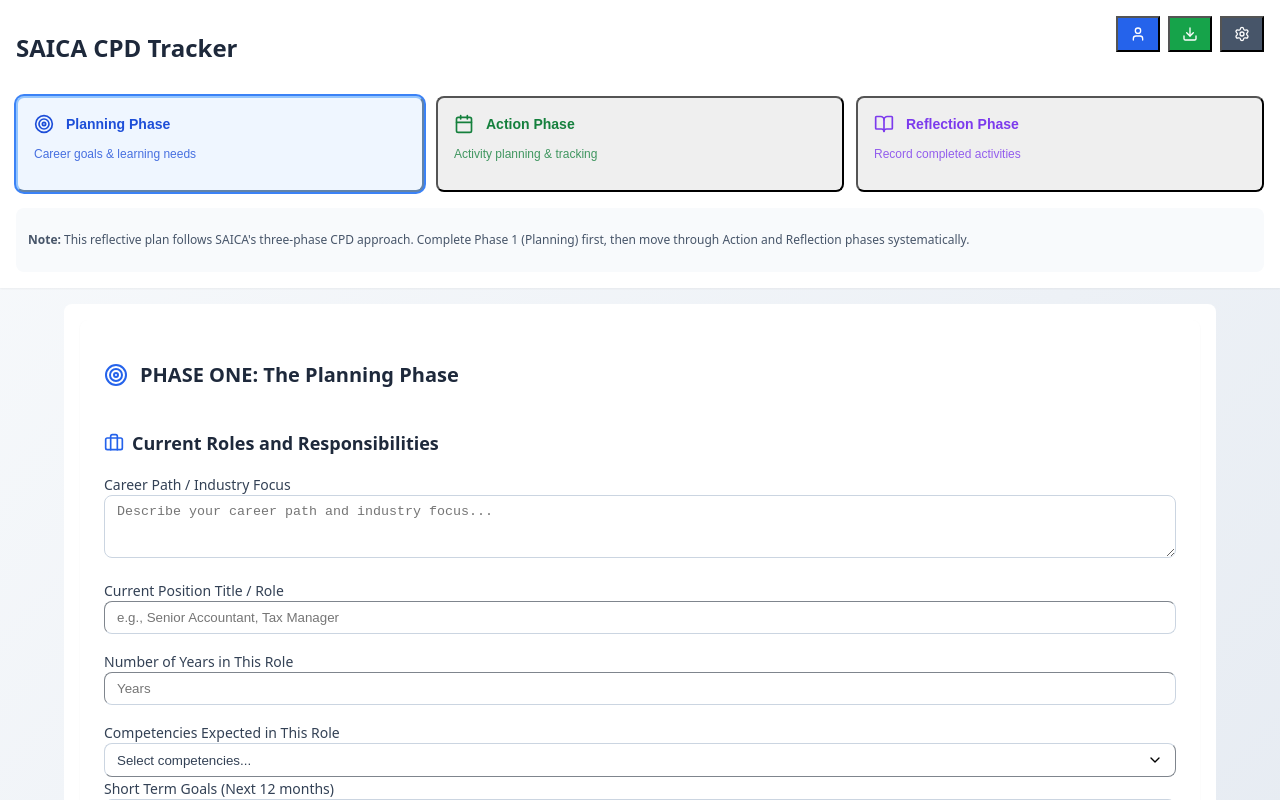
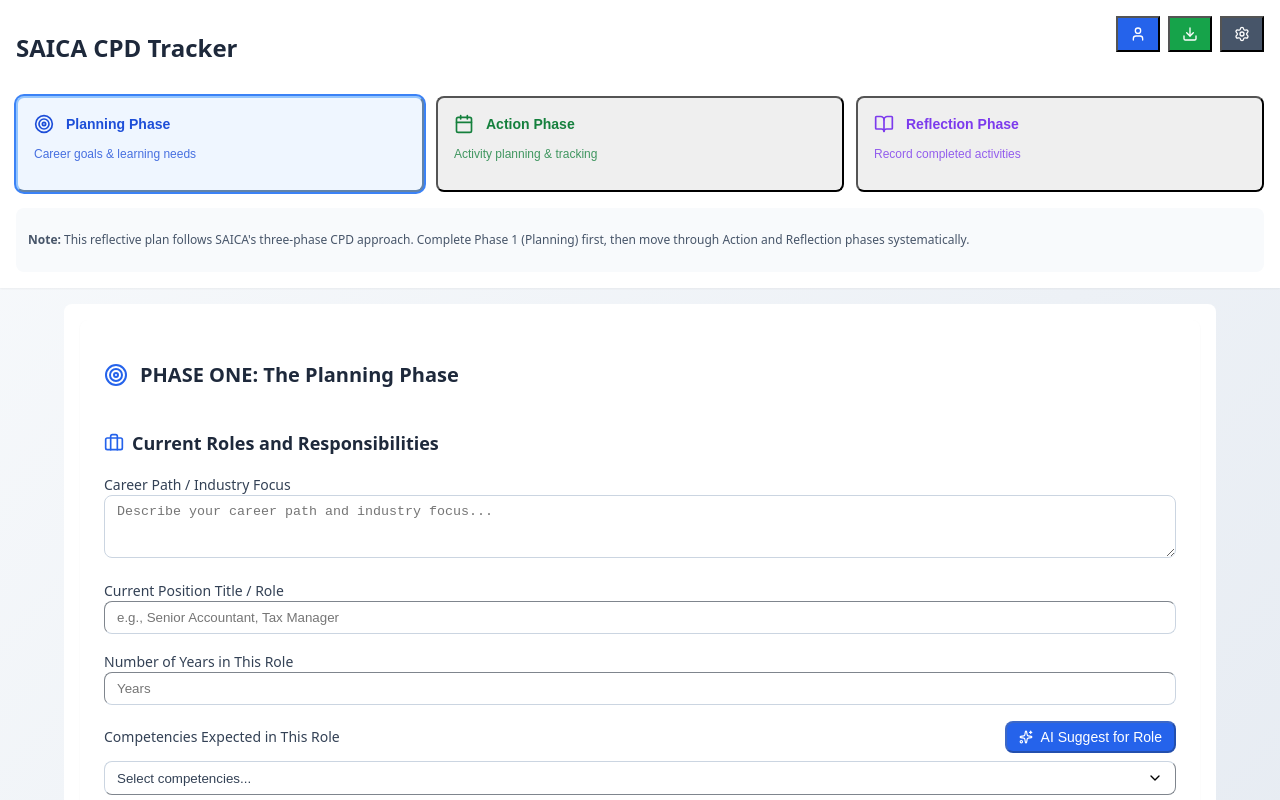
Before and after one commit to Chrisie146/msco_cpd_tracker, a React (Vite) app: page / in a window 1280 px wide. Shown: the top 800 px of the page. Built offline with nearby package versions, Linux system fonts and the light colour scheme.

Commit message:
Add AI competency suggestion based on role and career path in Planning Phase

```diff
--- a/src/CPDTracker.jsx
+++ b/src/CPDTracker.jsx
@@ -82,6 +82,7 @@
             setCareerData={setCareerData}
             learningNeeds={learningNeeds}
             setLearningNeeds={setLearningNeeds}
+            completedActivities={completedActivities}
           />
         );
       case 'action':
--- a/src/components/PlanningPhase.jsx
+++ b/src/components/PlanningPhase.jsx
@@ -3,8 +3,8 @@
 import { FieldError } from './ErrorDisplay';
 import AIService from '../services/AIService';
 
-const PlanningPhase = ({ careerData, setCareerData, learningNeeds, setLearningNeeds }) => {
-  console.log('PlanningPhase rendering...', { careerData, learningNeeds });
+const PlanningPhase = ({ careerData, setCareerData, learningNeeds, setLearningNeeds, completedActivities }) => {
+  console.log('PlanningPhase rendering...', { careerData, learningNeeds, completedActivities });
 
   // SAICA Competencies Framework
   const competenciesByCategory = {
@@ -53,6 +53,7 @@
   const [aiSuggestingCompetencies, setAiSuggestingCompetencies] = useState(false);
   const [showCompetencyPicker, setShowCompetencyPicker] = useState(false);
   const [aiEnhancingPrompt, setAiEnhancingPrompt] = useState(false);
+  const [aiSuggestingRoleCompetencies, setAiSuggestingRoleCompetencies] = useState(false);
 
   const handleCareerDataChange = (field, value) => {
     setCareerData({ ...careerData, [field]: value });
@@ -156,6 +157,65 @@
       setErrors({ ...errors, needPrompt: 'AI enhancement failed. Please try again or edit manually.' });
     } finally {
       setAiEnhancingPrompt(false);
+    }
+  };
+
+  const handleAISuggestRoleCompetencies = async () => {
+    if (!careerData.currentPosition || !careerData.currentPosition.trim()) {
+      setErrors({ ...errors, competenciesExpected: 'Please enter your current position/role first' });
+      return;
+    }
+
+    setAiSuggestingRoleCompetencies(true);
+    setErrors({});
+
+    try {
+      const prompt = `You are a SAICA competency expert. Based on the following career information, suggest 5-8 key competencies from the SAICA competencies framework that would typically be expected for this role.
+
+Career Information:
+- Current Position/Role: ${careerData.currentPosition || 'Not specified'}
+- Years in Role: ${careerData.yearsInRole || 'Not specified'}
+- Industry Focus: ${careerData.industryFocus || 'Not specified'}
+- Career Path/Aspirations: ${careerData.careerPath || 'Not specified'}
+- Organization Type: ${careerData.organizationType || 'Not specified'}
+
+Analyze this role and suggest the most relevant competencies that would be expected for someone in this position. Consider:
+1. The technical competencies needed for this specific role
+2. The professional skills required at this career level
+3. The business competencies relevant to this industry/sector
+4. Enabling competencies for career progression
+
+Available SAICA competencies:
+${allCompetencies.join(', ')}
+
+Respond with ONLY a JSON array of competency names, no explanation. Example: ["Analytical thinking", "Leadership skills", "Communication skills", "Strategic thinking", "Financial management"]`;
+
+      const response = await fetch('http://localhost:3001/api/chat', {
+        method: 'POST',
+        headers: {
+          'Content-Type': 'application/json'
+        },
+        body: JSON.stringify({
+          message: prompt
+        })
+      });
+
+      if (!response.ok) {
+        throw new Error('AI suggestion failed');
+      }
+
+      const data = await response.json();
+      const suggestedCompetencies = JSON.parse(data.response);
+
+      // Update selected competencies
+      setSelectedCompetencies(suggestedCompetencies);
+      handleCareerDataChange('competenciesExpected', suggestedCompetencies);
+
+    } catch (error) {
+      console.error('AI role competency suggestion error:', error);
+      setErrors({ ...errors, competenciesExpected: 'AI suggestion failed. Please select competencies manually or check AI configuration.' });
+    } finally {
+      setAiSuggestingRoleCompetencies(false);
     }
   };
 
@@ -275,9 +335,24 @@
               </div>
 
               <div>
-                <label className="block text-sm font-medium text-slate-700 mb-2">
-                  Competencies Expected in This Role
-                </label>
+                <div className="flex items-center justify-between mb-2">
+                  <label className="block text-sm font-medium text-slate-700">
+                    Competencies Expected in This Role
+                  </label>
+                  <button
+                    type="button"
+                    onClick={handleAISuggestRoleCompetencies}
+                    disabled={aiSuggestingRoleCompetencies || !careerData.currentPosition}
+                    className="flex items-center gap-2 px-3 py-1 text-sm bg-blue-600 text-white rounded-lg hover:bg-blue-700 disabled:bg-slate-400 disabled:cursor-not-allowed"
+                  >
+                    {aiSuggestingRoleCompetencies ? (
+                      <Loader size={14} className="animate-spin" />
+                    ) : (
+                      <Sparkles size={14} />
+                    )}
+                    AI Suggest for Role
+                  </button>
+                </div>
                 <div className="relative">
                   <button
                     type="button"
```
